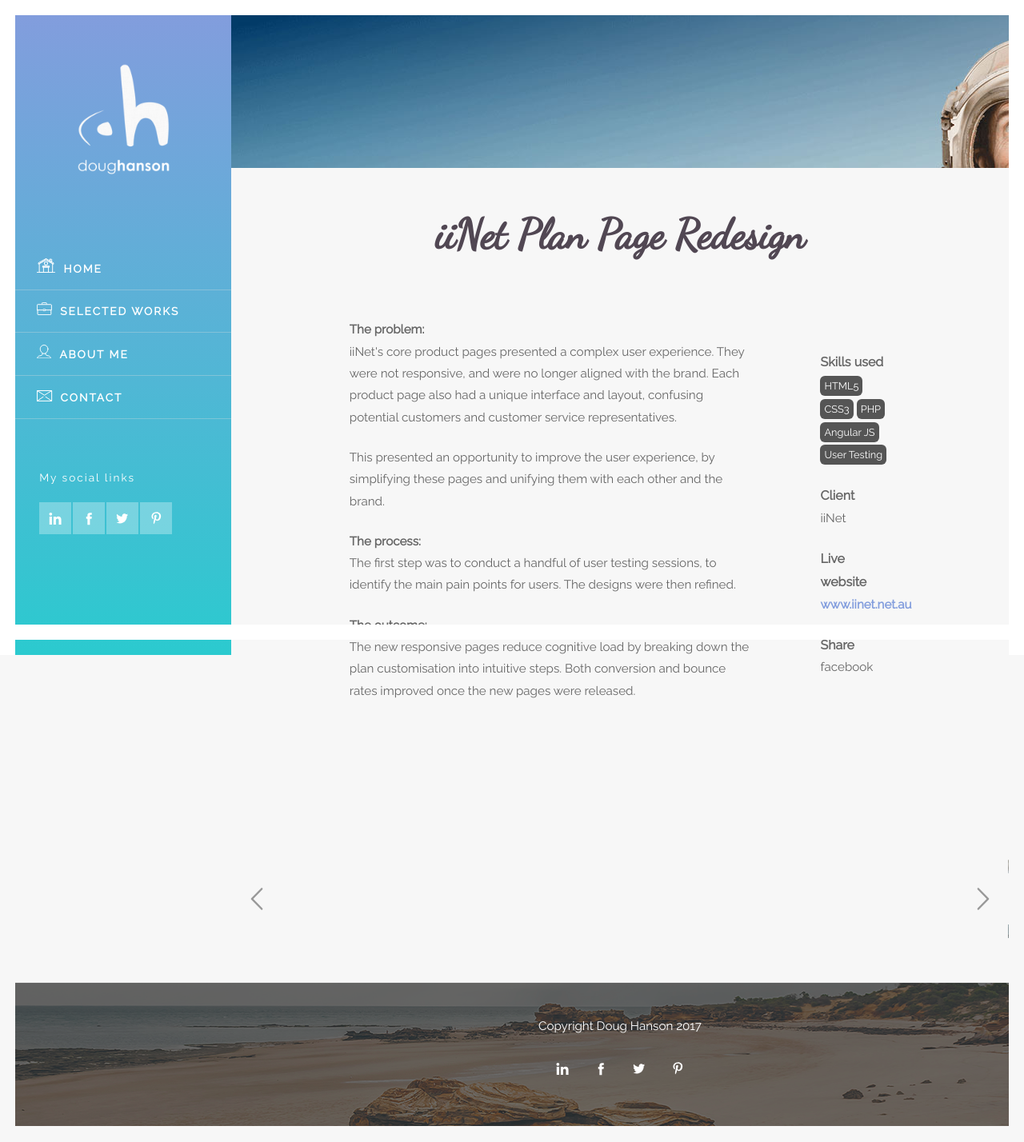
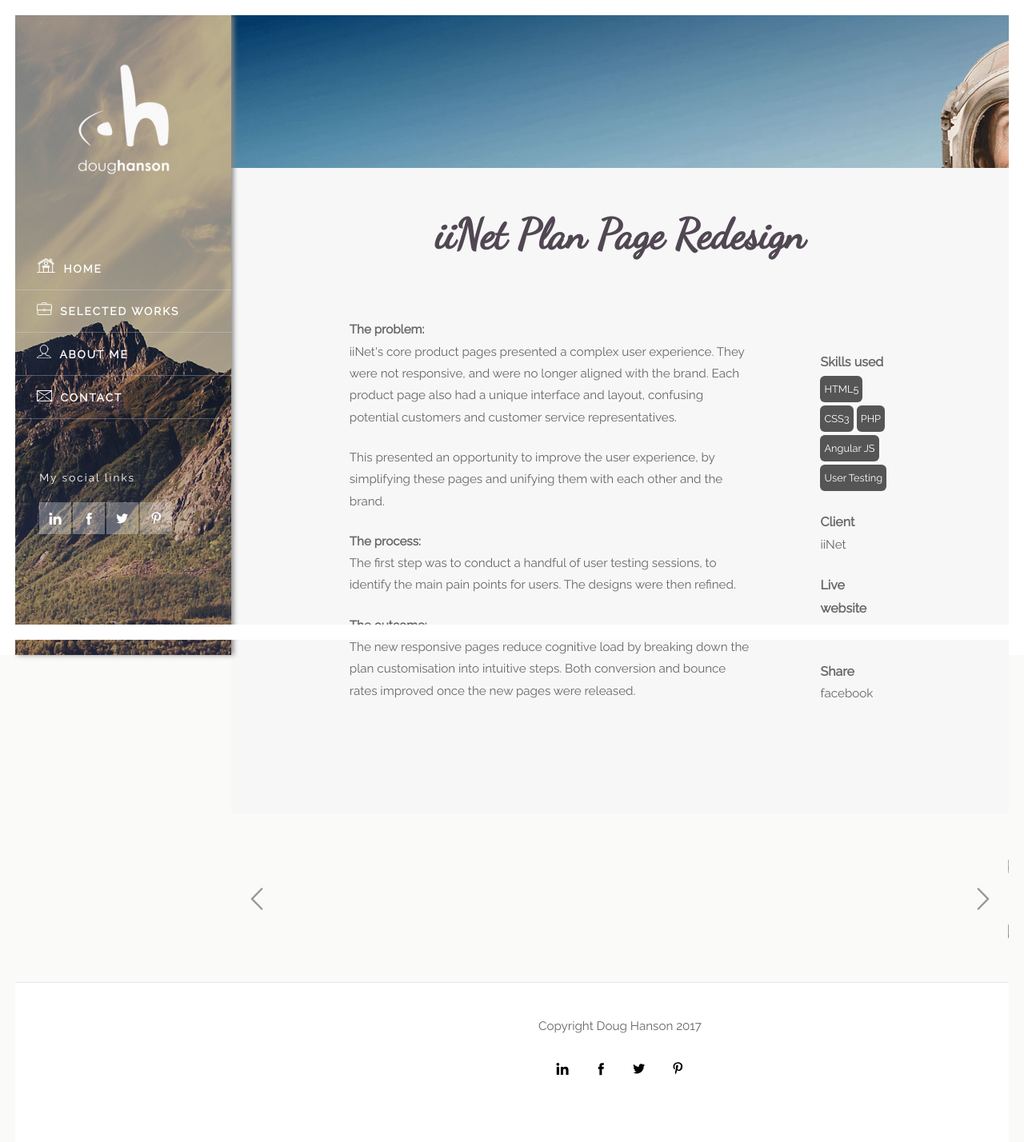
Before and after one commit to dougHanson/dougRepo, a PHP site: page /iinet-plan-pages/ in a window 1280 px wide. Shown: the whole page at 80% size. Run offline with PHP 8.4, Linux system fonts and the light colour scheme; some libraries are stand-ins or nearby versions.

Commit message:
new aside img improve styles

```diff
--- a/css/base/_variables.scss
+++ b/css/base/_variables.scss
@@ -23,10 +23,10 @@
 $grey-e:                    #eee !default;
 
 $grey-border:               #e4e4e4 !default;
-$grey-background:           #f7f7f7 !default;
+$grey-background:           #fafaf9 !default;
 
-$brand-primary:             #2bcacf !default;  //#65a4cd  #80A8CC
-$brand-color-2:             #829DDD !default;
+$brand-primary:             #B8AB8A !default;  //#65a4cd  #80A8CC
+$brand-color-2:             #373444 !default;
 $brand-color-3:             #d5c3aa !default;
 $brand-color-4:             #eae2d6 !default;
 
--- a/css/layout/_content.scss
+++ b/css/layout/_content.scss
@@ -48,7 +48,7 @@
 
 .hero-content__bg {
 	text-align: center;
-	padding: 30vh 10vh;
+	padding: 13vh 10vh;
 	height: 100vh;
 }
 @media (max-width: 768px) {
--- a/css/layout/_footer.scss
+++ b/css/layout/_footer.scss
@@ -4,13 +4,14 @@
 /* ************************************* */
 
 footer {
-  background: $grey-background;
-	background: url('img/footer.png');
+  background: #fff;
+	//background: url('img/footer.png');
 	background-size: cover;
   height: 200px;
   margin-top: 40px;
   padding: 10px 0;
   border-top: 1px solid $grey-border;
+	//style="background: url('img/footer.png') fixed no-repeat; background-position: bottom; height: 180px;"
 }
 
 .footer__logo {
--- a/css/modules/_icons.scss
+++ b/css/modules/_icons.scss
@@ -19,7 +19,10 @@
     margin: 0;
 	}
 }
+*/
 
+.icon { fill: #fff; }
+footer .icon { fill: #000 !important; }
 
 /* ----- social icons ----- */
 
--- a/css/modules/_nav.scss
+++ b/css/modules/_nav.scss
@@ -22,11 +22,13 @@
 
 
 /* Permalink - use to edit and share this gradient: http://colorzilla.com/gradient-editor/#829ddd+0,2bcacf+100 */
-background: $brand-color-2; /* Old browsers */
-background: -moz-linear-gradient(top, $brand-color-2 0%, $brand-primary 100%); /* FF3.6-15 */
-background: -webkit-linear-gradient(top, $brand-color-2 0%,$brand-primary 100%); /* Chrome10-25,Safari5.1-6 */
-background: linear-gradient(to bottom, $brand-color-2 0%,$brand-primary 100%); /* W3C, IE10+, FF16+, Chrome26+, Opera12+, Safari7+ */
-filter: progid:DXImageTransform.Microsoft.gradient( startColorstr='#829ddd', endColorstr='#2bcacf',GradientType=0 ); /* IE6-9 */
+	background: url('../img/aside1.png');
+	box-shadow: 3px 0 6px $grey-8;
+/*background: $brand-color-2;
+background: -moz-linear-gradient(top, $brand-color-2 0%, $brand-primary 100%);
+background: -webkit-linear-gradient(top, $brand-color-2 0%,$brand-primary 100%);
+background: linear-gradient(to bottom, $brand-color-2 0%,$brand-primary 100%);
+filter: progid:DXImageTransform.Microsoft.gradient( startColorstr='#829ddd', endColorstr='#2bcacf',GradientType=0 );
 @media (max-width: 991px) {
   background: $brand-color-2;
 }
--- a/css/modules/_type.scss
+++ b/css/modules/_type.scss
@@ -163,12 +163,14 @@
 .subheading {
   font-family: $font-family-secondary;
   font-weight: 200;
-	color: $grey-6;
+	color: $grey-4;
 }
 
 .subheading__hero {
 	font-family: $font-family-secondary;
 	font-weight: 400;
+	font-size: 2rem;
+	color: $grey-1;
 	width: 80%;
 	margin: 0 auto;
 }
@@ -176,13 +178,13 @@
 /* ----- hero heading, should only be used on home page ----- */
 
 .hero-heading {
-  font-size: 118px;
+  font-size: 88px;
   font-weight: 100;
   font-family: $font-family-primary, serif;
   line-height: 1.4em;
   //text-transform: uppercase;
-  color: $grey-4;
-  //letter-spacing: 8px;
+  color: $grey-1;
+  letter-spacing: 3px;
 	width: 80%;
 	margin: 0 auto;
 }
--- a/css/styles.css
+++ b/css/styles.css
@@ -56,7 +56,7 @@
   font-size: 16px;
   line-height: 1.8;
   color: #666;
-  background: #f7f7f7; }
+  background: #fafaf9; }
 
 ol, ul {
   list-style: none; }
@@ -1005,8 +1005,7 @@
 //   common styles for the global footer
 /* ************************************* */
 footer {
-  background: #f7f7f7;
-  background: url("img/footer.png");
+  background: #fff;
   background-size: cover;
   height: 200px;
   margin-top: 40px;
@@ -1228,26 +1227,24 @@
   height: 100%;
   z-index: 888;
   /* Permalink - use to edit and share this gradient: http://colorzilla.com/gradient-editor/#829ddd+0,2bcacf+100 */
-  background: #829DDD;
-  /* Old browsers */
-  background: -moz-linear-gradient(top, #829DDD 0%, #2bcacf 100%);
-  /* FF3.6-15 */
-  background: -webkit-linear-gradient(top, #829DDD 0%, #2bcacf 100%);
-  /* Chrome10-25,Safari5.1-6 */
-  background: linear-gradient(to bottom, #829DDD 0%, #2bcacf 100%);
-  /* W3C, IE10+, FF16+, Chrome26+, Opera12+, Safari7+ */
-  filter: progid:DXImageTransform.Microsoft.gradient( startColorstr='#829ddd', endColorstr='#2bcacf',GradientType=0 );
-  /* IE6-9 */
-  /* orange red gradient
+  background: url("../img/aside1.png");
+  box-shadow: 3px 0 6px #888;
+  /*background: $brand-color-2;
+background: -moz-linear-gradient(top, $brand-color-2 0%, $brand-primary 100%);
+background: -webkit-linear-gradient(top, $brand-color-2 0%,$brand-primary 100%);
+background: linear-gradient(to bottom, $brand-color-2 0%,$brand-primary 100%);
+filter: progid:DXImageTransform.Microsoft.gradient( startColorstr='#829ddd', endColorstr='#2bcacf',GradientType=0 );
+@media (max-width: 991px) {
+  background: $brand-color-2;
+}
+
+/* orange red gradient
 background: #ef5f4e;
 background: -moz-linear-gradient(top,  #ef5f4e 0%, #f59a5d 100%);
 background: -webkit-linear-gradient(top,  #ef5f4e 0%,#f59a5d 100%);
 background: linear-gradient(to bottom,  #ef5f4e 0%,#f59a5d 100%);
 filter: progid:DXImageTransform.Microsoft.gradient( startColorstr='#ef5f4e', endColorstr='#f59a5d',GradientType=0 );
 */ }
-  @media (max-width: 991px) {
-    .vertical-menu {
-      background: #829DDD; } }
 
 .vertical-menu__logo {
   height: 160px;
@@ -1381,13 +1378,13 @@
   font-weight: 300; }
 
 a {
-  color: #829DDD;
+  color: #373444;
   text-decoration: none;
   font-weight: 600; }
 
 a:hover,
 a:focus {
-  color: #466ecd; }
+  color: #141319; }
 
 strong, b {
   font-weight: 600; }
@@ -1630,7 +1630,7 @@
   background: #555;
   color: #fff;
   border-radius: 6px;
-  display: inline;
+  display: inline-block;
   padding: 5px;
   white-space: nowrap; }
 
@@ -1696,7 +1696,12 @@
     margin: 0;
 	}
 }
-
+*/
+.icon {
+  fill: #fff; }
+
+footer .icon {
+  fill: #000 !important; }
 
 /* ----- social icons ----- */
 .social-icon {
@@ -2073,13 +2078,13 @@
 
 @-webkit-keyframes anim-form {
   100% {
-    color: #2bcacf;
+    color: #B8AB8A;
     -webkit-transform: translate3d(0, -0.6em, 0) scale3d(0.85, 0.85, 1);
     transform: translate3d(0, -0.25em, 0) scale3d(0.75, 0.75, 1); } }
 
 @keyframes anim-form {
   100% {
-    color: #2bcacf;
+    color: #B8AB8A;
     font-weight: 600;
     -webkit-transform: translate3d(0, -0.6em, 0) scale3d(0.85, 0.85, 1);
     transform: translate3d(0, -0.25em, 0) scale3d(0.75, 0.75, 1); } }
--- a/inc/_footer.php
+++ b/inc/_footer.php
@@ -1,4 +1,4 @@
-<footer class="text-center" style="background: url('img/footer.png') fixed no-repeat; background-position: bottom; height: 180px;">
+<footer class="text-center" >
 
 
 	<div class="wrapper wrapper--footer">
@@ -7,7 +7,7 @@
 
 				<div class="row">
 					<div class="col-sm-12">
-						<p class="text-center white">Copyright Doug Hanson 2017</p>
+						<p class="text-center">Copyright Doug Hanson 2017</p>
 					</div>
 
 					<div class="social-wrapper">
```
Also changed, not shown: other parts of css/styles.css (+28 -25 lines), index.php (+4 -4 lines), img/aside.png, img/aside1.png (added), img/aside2.png (added), svg/facebook.svg, svg/linkedin.svg, svg/pinterest.svg, svg/twitter.svg.
